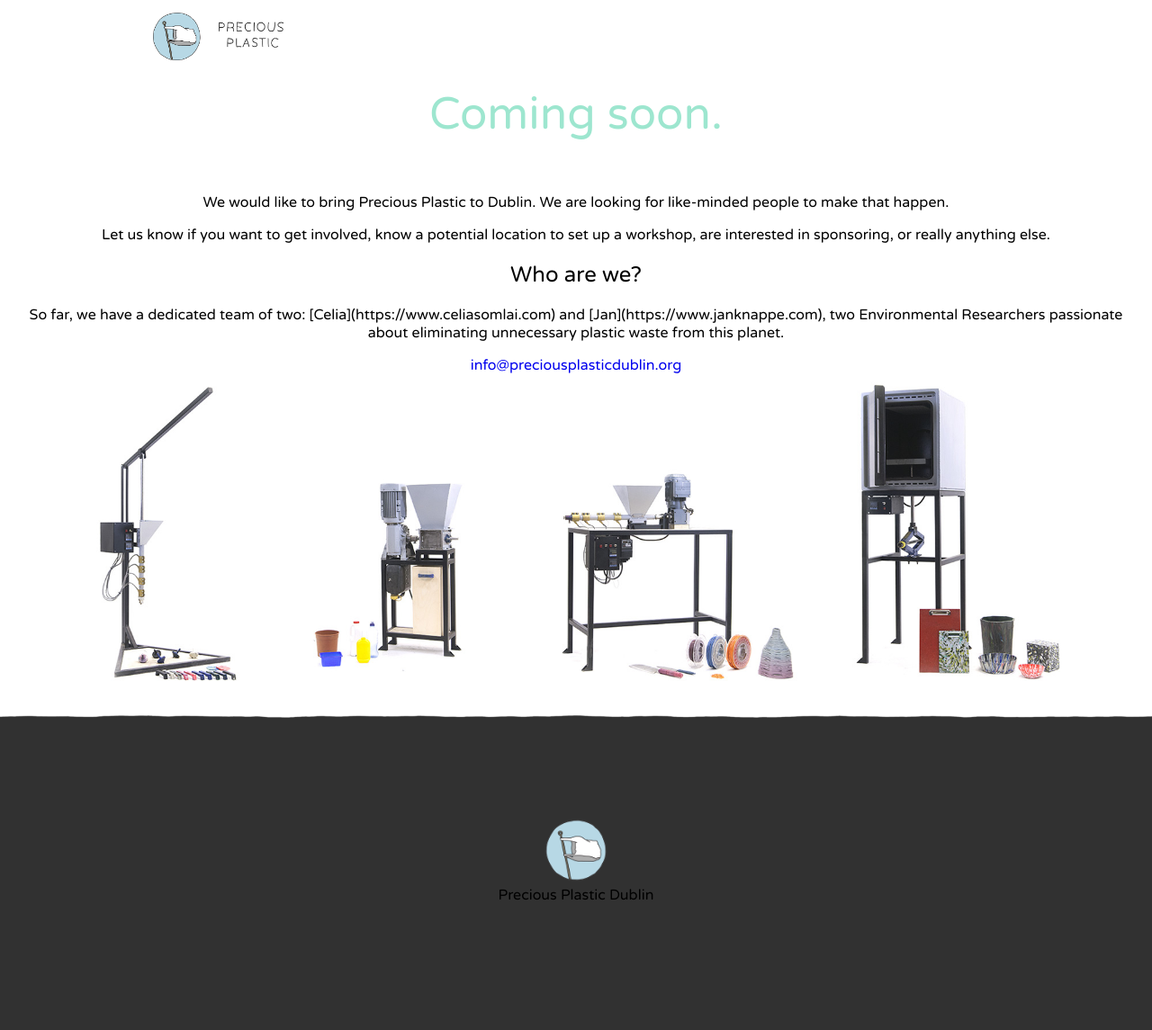
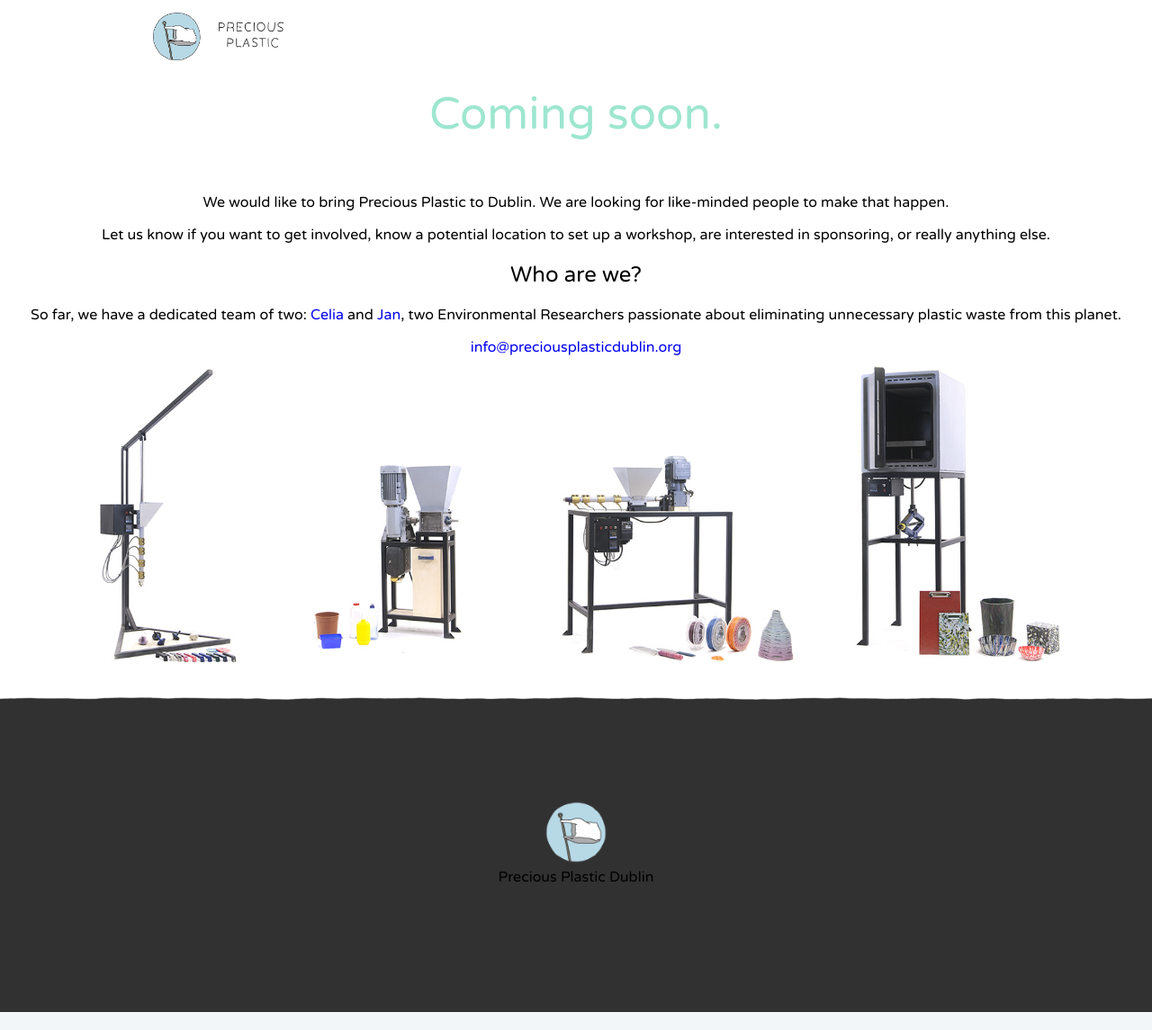
Before and after one commit to preciousplasticdublin/preciousplasticdublin.github.io, a Jekyll site: the page built from en/index.html, in a window 1280 px wide. Shown: the whole page at 90% size. Built offline with Jekyll 4.4.1, drawn with Linux system fonts in a browser that asks for light colours; some of the changed lines change nothing that is shown.

Commit message:
changes markup links to html

```diff
--- a/en/index.html
+++ b/en/index.html
@@ -23,7 +23,7 @@
     <h2>Who are we?</h2>
 
     <p>
-      So far, we have a dedicated team of two: [Celia](https://www.celiasomlai.com) and [Jan](https://www.janknappe.com), two Environmental Researchers passionate about eliminating unnecessary plastic waste from this planet.
+      So far, we have a dedicated team of two: <a href="https://www.celiasomlai.com" target="_blank">Celia</a> and <a href="https://www.janknappe.com" target="_blank">Jan</a>, two Environmental Researchers passionate about eliminating unnecessary plastic waste from this planet.
     </p>
 
     <a href="mailto:info@preciousplasticdublin.org">info@preciousplasticdublin.org</a>
```
